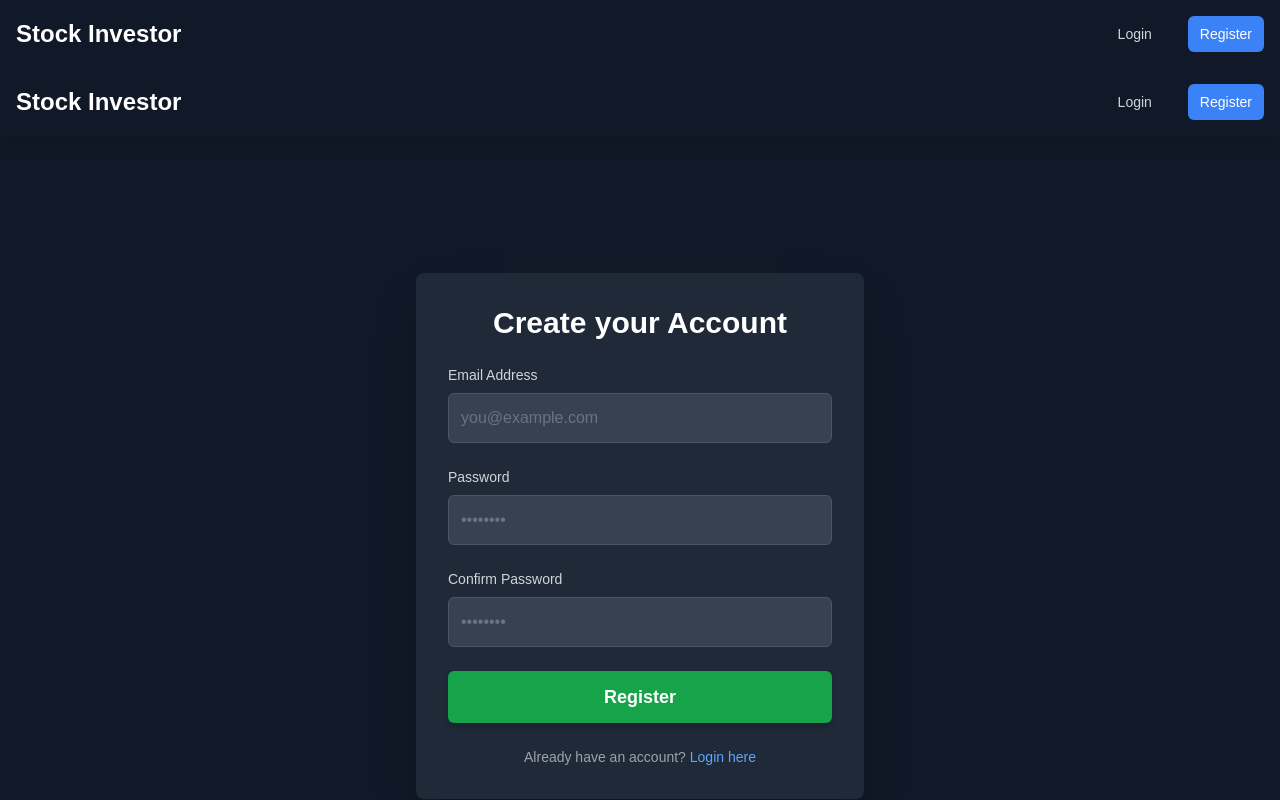
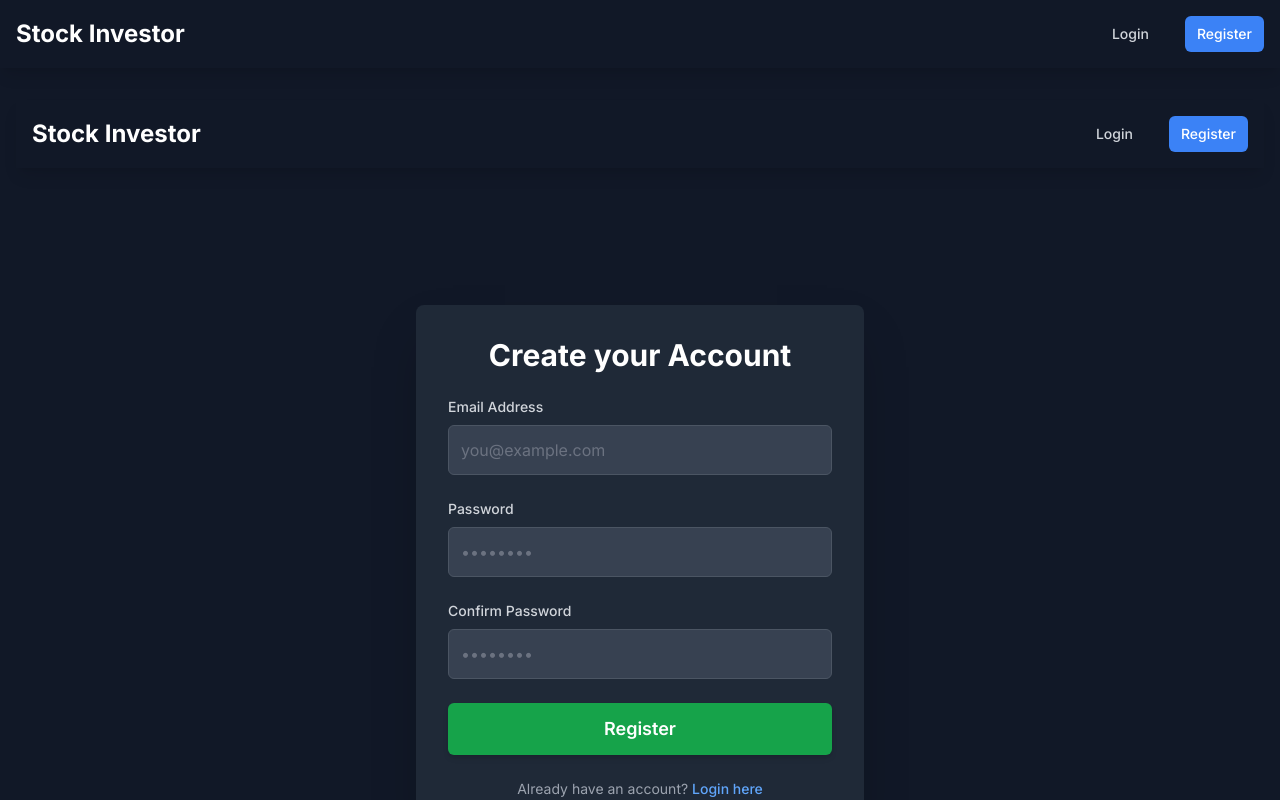
Before and after one commit to RicardoMorim/Stock_Information, a Next.js app: page /register in a window 1280 px wide. Shown: the top 800 px of the page. Built offline with nearby package versions, Linux system fonts and the light colour scheme.

Commit message:
feat: Implement authentication context and user verification; enhance Navbar with loading state and user greeting

```diff
--- /dev/null
+++ b/src/app/api/auth/me/route.js
@@ -0,0 +1,43 @@
+import { NextResponse } from 'next/server';
+import jwt from 'jsonwebtoken';
+import connectToDatabase from '@/app/utils/db';
+import User from '@/app/models/UserModel';
+
+export async function GET(req) {
+  try {
+    const authHeader = req.headers.get('authorization');
+    if (!authHeader?.startsWith('Bearer ')) {
+      return NextResponse.json({ message: 'Authentication token is missing or malformed' }, { status: 401 });
+    }
+
+    const token = authHeader.split(' ')[1];
+    if (!token) {
+      return NextResponse.json({ message: 'Authentication token is missing' }, { status: 401 });
+    }
+
+    let decoded;
+    try {
+      decoded = jwt.verify(token, process.env.JWT_SECRET);
+    } catch (err) {
+      console.error('Token verification failed:', err.message);
+      return NextResponse.json({ message: 'Invalid or expired token' }, { status: 401 });
+    }
+
+    await connectToDatabase();
+    const user = await User.findById(decoded.id).select('-password');
+
+    if (!user) {
+      return NextResponse.json({ message: 'User not found' }, { status: 404 });
+    }
+
+    return NextResponse.json({
+        id: user._id,
+        username: user.username,
+        email: user.email
+    });
+
+  } catch (error) {
+    console.error('Error in /api/auth/me:', error);
+    return NextResponse.json({ message: 'Internal server error' }, { status: 500 });
+  }
+}
--- a/src/app/components/Navbar.js
+++ b/src/app/components/Navbar.js
@@ -1,23 +1,31 @@
 "use client";
 import { useRouter } from "next/navigation";
-import { useEffect, useState } from "react";
 import Link from "next/link";
+import { useAuth } from "../contexts/AuthContext";
 
 export default function Navbar() {
   const router = useRouter();
-  const [isLoggedIn, setIsLoggedIn] = useState(false);
-
-  useEffect(() => {
-    // Check if user is logged in
-    const token = localStorage.getItem("token");
-    setIsLoggedIn(!!token);
-  }, []);
+  const { user, logout, loading } = useAuth();
 
   const handleLogout = () => {
-    localStorage.removeItem("token");
-    setIsLoggedIn(false);
+    logout();
     router.push("/login");
   };
+
+  if (loading) {
+    return (
+      <nav className="bg-gray-900 p-4 shadow-lg sticky top-0 z-50">
+        <div className="container mx-auto flex justify-between items-center">
+          <Link href="/">
+            <span className="text-white font-bold text-2xl hover:text-blue-400 transition-colors">
+              Stock Investor
+            </span>
+          </Link>
+          <div className="text-gray-300">Loading...</div>
+        </div>
+      </nav>
+    );
+  }
 
   return (
     <nav className="bg-gray-900 p-4 shadow-lg sticky top-0 z-50">
@@ -29,7 +37,7 @@ export default function Navbar() {
         </Link>
 
         <div className="flex items-center space-x-6">
-          {isLoggedIn ? (
+          {user ? (
             <>
               <Link
                 href="/portfolio"
@@ -43,6 +51,9 @@ export default function Navbar() {
               >
                 Stocks
               </Link>
+              {user.username && (
+                <span className="text-gray-400 text-sm">Hi, {user.username}!</span>
+              )}
               <button
                 onClick={handleLogout}
                 className="bg-red-500 hover:bg-red-600 text-white px-3 py-2 rounded-md text-sm font-medium transition-colors"
--- /dev/null
+++ b/src/app/contexts/AuthContext.js
@@ -0,0 +1,70 @@
+'use client';
+
+import React, { createContext, useContext, useState, useEffect } from 'react';
+
+const AuthContext = createContext(null);
+
+export function AuthProvider({ children }) {
+  const [user, setUser] = useState(null);
+  const [loading, setLoading] = useState(true);
+
+  useEffect(() => {
+    const verifyUser = async () => {
+      const token = localStorage.getItem('token');
+      if (token) {
+        try {
+          const res = await fetch('/api/auth/me', {
+            headers: {
+              'Authorization': `Bearer ${token}`,
+            },
+          });
+          if (res.ok) {
+            const userData = await res.json();
+            setUser(userData);
+          } else {
+            // Token is invalid or expired
+            localStorage.removeItem('token');
+            localStorage.removeItem('user');
+            setUser(null);
+          }
+        } catch (error) {
+          console.error('Failed to verify user token:', error);
+          localStorage.removeItem('token');
+          localStorage.removeItem('user');
+          setUser(null);
+        }
+      }
+      setLoading(false);
+    };
+
+    verifyUser();
+  }, []);
+
+  const login = (userData, token) => {
+    localStorage.setItem('token', token);
+    // store basic user info, but /api/auth/me will be the source of truth
+    localStorage.setItem('user', JSON.stringify({ username: userData.username }));
+    setUser(userData);
+  };
+
+  const logout = () => {
+    localStorage.removeItem('token');
+    localStorage.removeItem('user');
+    setUser(null);
+    window.location.href = '/login';
+  };
+
+  return (
+    <AuthContext.Provider value={{ user, setUser, login, logout, loading }}>
+      {children}
+    </AuthContext.Provider>
+  );
+}
+
+export function useAuth() {
+  const context = useContext(AuthContext);
+  if (context === undefined) {
+    throw new Error('useAuth must be used within an AuthProvider');
+  }
+  return context;
+}
--- a/src/app/layout.js
+++ b/src/app/layout.js
@@ -1,7 +1,9 @@
 import localFont from "next/font/local";
+import { Inter } from "next/font/google";
 import "./globals.css";
-import Navbar from "@/app/components/Navbar"
-import Footer from "@/app/components/Footer"
+import Navbar from "@/app/components/Navbar";
+import Footer from "@/app/components/Footer";
+import { AuthProvider } from "./contexts/AuthContext"; // Assuming this path is correct
 
 const geistSans = localFont({
   src: "./fonts/GeistVF.woff",
@@ -13,21 +15,29 @@ const geistMono = localFont({
   variable: "--font-geist-mono",
   weight: "100 900",
 });
+const inter = Inter({ subsets: ["latin"] });
 
 export const metadata = {
-  title: "Create Next App",
-  description: "Generated by create next app",
+  title: "Stock Portfolio Tracker - Manage Your Investments",
+  description:
+    "Track your stock portfolio, view real-time stock prices, and manage your investments effectively. Supports US and international stocks.",
+  keywords:
+    "stocks, portfolio, investments, finance, tracking, stock market, shares, equities",
 };
 
 export default function RootLayout({ children }) {
   return (
     <html lang="en">
-      <body className={`${geistSans.variable} ${geistMono.variable} antialiased`}>
-	  <Navbar />
-        <div className="flex flex-col min-h-screen">
-          {children}
-        </div>
-      <Footer />
+      <body
+        className={`${geistSans.variable} ${geistMono.variable} ${inter.className} antialiased bg-gray-900 text-white flex flex-col min-h-screen`}
+      >
+        <AuthProvider>
+          <Navbar />
+          <main className="flex-grow container mx-auto px-4 py-8">
+            {children}
+          </main>
+          <Footer />
+        </AuthProvider>
       </body>
     </html>
   );
```
